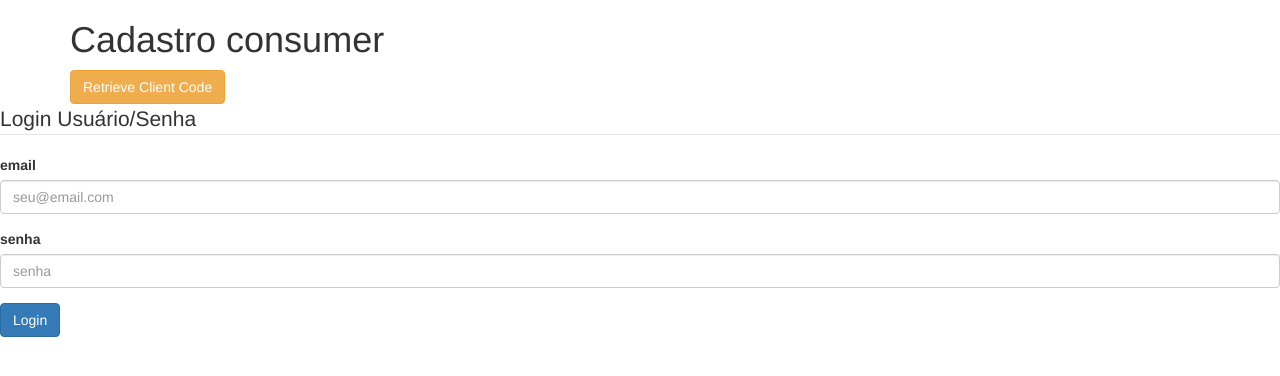
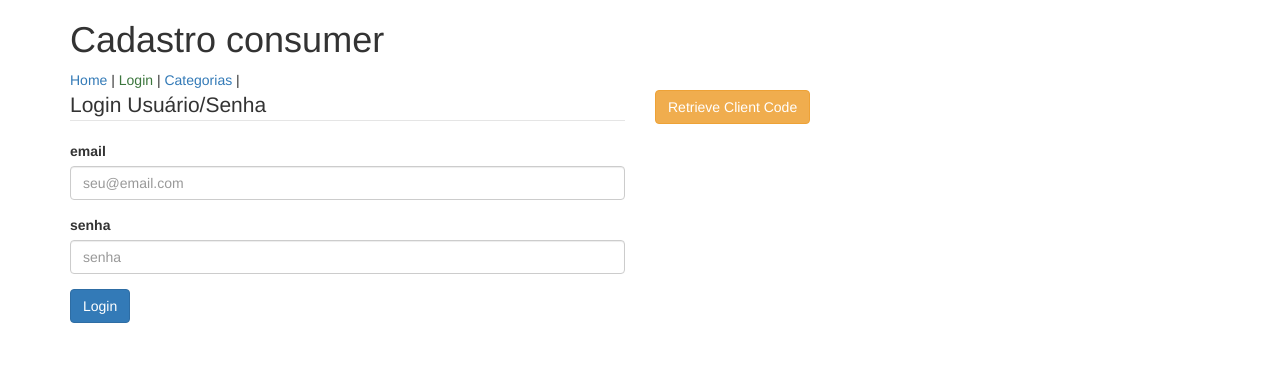
Before and after one commit to filipigustavo/cadastros-consumer, an Angular app: page /login in a window 1280 px wide. Shown: the top 376 px of the page. Built offline with nearby package versions, Linux system fonts and the light colour scheme.

Commit message:
melhorias

```diff
--- a/src/app/app.component.html
+++ b/src/app/app.component.html
@@ -2,8 +2,15 @@
   <div class="row">
     <div class="col-sm-12">
       <h1>{{title}}</h1>
-
-      <a class="btn btn-warning" href="http://cadastros.dev/oauth/authorize?client_id=3&redirect_uri=http://localhost:4200/callback&response_type=code&scope=">Retrieve Client Code</a>
+    </div>
+  </div>
+</div>
+<div class="container">
+  <div class="row">
+    <div class="col-sm-12">
+      <a routerLink="" routerLinkActive="text-success" [routerLinkActiveOptions]="{ exact: true }">Home</a> |
+      <a routerLink="login" routerLinkActive="text-success" [routerLinkActiveOptions]="{ exact: true }">Login</a> |
+      <a routerLink="categorias" routerLinkActive="text-success" [routerLinkActiveOptions]="{ exact: true }">Categorias</a> |
     </div>
   </div>
 </div>
--- a/src/app/app.module.ts
+++ b/src/app/app.module.ts
@@ -10,13 +10,15 @@ import { CategoriasComponent } from './categorias/categorias.component';
 import { LoginComponent } from './login/login.component';
 
 import { xsrfFactory } from './xsrf.factory';
+import { HomeComponent } from './home/home.component';
 
 @NgModule({
   declarations: [
     AppComponent,
     CallbackComponent,
     CategoriasComponent,
-    LoginComponent
+    LoginComponent,
+    HomeComponent
   ],
   imports: [
     BrowserModule,
--- /dev/null
+++ b/src/app/home/home.component.html
@@ -0,0 +1,7 @@
+<div class="container">
+  <div class="row">
+    <div class="col-sm-12">
+
+    </div>
+  </div>
+</div>
--- /dev/null
+++ b/src/app/home/home.component.ts
@@ -0,0 +1,15 @@
+import { Component, OnInit } from '@angular/core';
+
+@Component({
+  selector: 'app-home',
+  templateUrl: './home.component.html',
+  styleUrls: ['./home.component.css']
+})
+export class HomeComponent implements OnInit {
+
+  constructor() { }
+
+  ngOnInit() {
+  }
+
+}
--- a/src/app/login/login.component.html
+++ b/src/app/login/login.component.html
@@ -1,7 +1,7 @@
-<div class="containers">
+<div class="container">
   <div class="row">
-    <div class="col-sm-12">
 
+    <div class="col-sm-6">
       <form>
         <fieldset>
           <legend>Login Usuário/Senha</legend>
@@ -19,7 +19,11 @@
           <button type="submit" class="btn btn-primary" (click)="loginPass()">Login</button>
         </fieldset>
       </form>
+    </div>
 
+    <div class="col-sm-6">
+      <a class="btn btn-warning" href="http://cadastros.dev/oauth/authorize?client_id=3&redirect_uri=http://localhost:4200/callback&response_type=code&scope=">Retrieve Client Code</a>
     </div>
+
   </div>
 </div>
--- a/src/app/routing.module.ts
+++ b/src/app/routing.module.ts
@@ -2,12 +2,13 @@ import { NgModule } from '@angular/core';
 import { RouterModule, Routes } from '@angular/router';
 
 import { AppComponent } from './app.component';
+import { HomeComponent } from './home/home.component';
 import { CallbackComponent } from './callback.component';
 import { CategoriasComponent } from './categorias/categorias.component';
 import { LoginComponent } from './login/login.component';
 
 const routes: Routes = [
-  {path:'', component:AppComponent},
+  {path:'', component:HomeComponent},
   {path:'callback', component:CallbackComponent},
   {path:'categorias', component:CategoriasComponent},
   {path:'login', component:LoginComponent}
```
Also changed, not shown: src/app/home/home.component.css (added), 1 other file (tests, documents, lock files or other folders).
